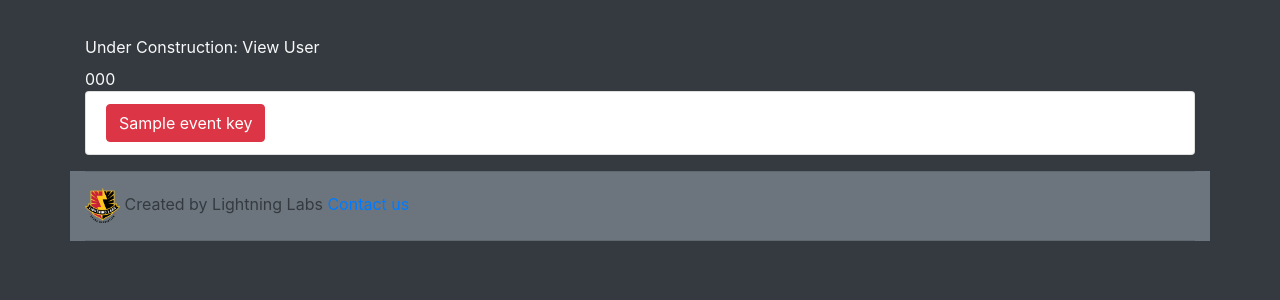
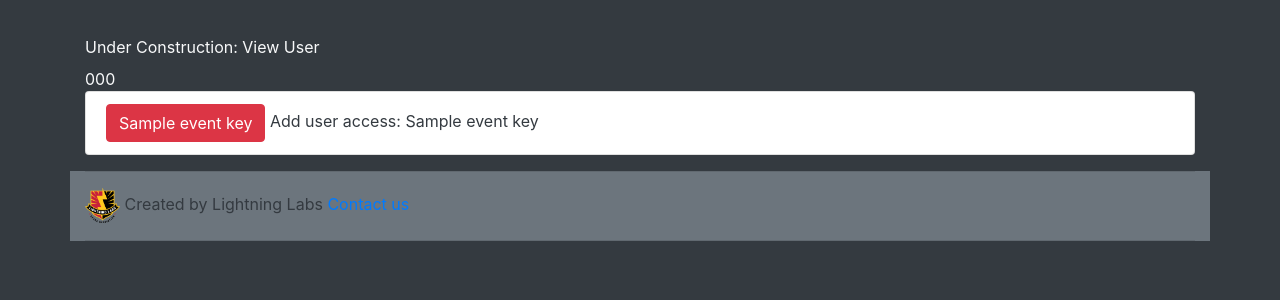
Before and after one commit to nimoooos/Guadalcanal-Cup-Scoring, a Flask app: template templates/viewuser.html in a window 1280 px wide. Shown: the part 61-361 px from the top of the page. Run offline with Flask 3, Linux system fonts and the light colour scheme; the template is opened without the code that fills it: most values are stand-ins (such as "Sample title", 1, 10 or a date in 2020).

Commit message:
Update viewuser.html
Converted buttons to forms that generate post requests.

```diff
--- a/templates/viewuser.html
+++ b/templates/viewuser.html
@@ -11,11 +11,19 @@
         {{view_user.code}}
         <ul class="list-group">
             {% for eventKey in event_dict %}
-            <li class="list-group-item">
+            <li class="list-group-item text-dark">
                 {% if event_dict[eventKey]["permission"] %}
-                <button class="btn btn-success">{{event_dict[eventKey]["event_name"]}}</button>
+                <form action="{{ url_for('viewuser') }}" method="POST">
+                    <input type="hidden" name="request_code" value="REMOVE_{{eventKey}}">
+                    <input class="btn btn-success" type="submit" value="{{event_dict[eventKey]['event_name']}}">
+                    <Label>Remove user access: {{event_dict[eventKey]['event_name']}}</Label>
+                </form>
                 {% else %}
-                <button class="btn btn-danger">{{event_dict[eventKey]["event_name"]}}</button>
+                <form action="{{ url_for('viewuser') }}" method="POST">
+                    <input type="hidden" name="request_code" value="ADD_{{eventKey}}">
+                    <input class="btn btn-danger" type="submit" value="{{event_dict[eventKey]['event_name']}}">
+                    <Label>Add user access: {{event_dict[eventKey]['event_name']}}</Label>
+                </form>
                 {% endif %}
             </li>
             {% endfor %}
```
